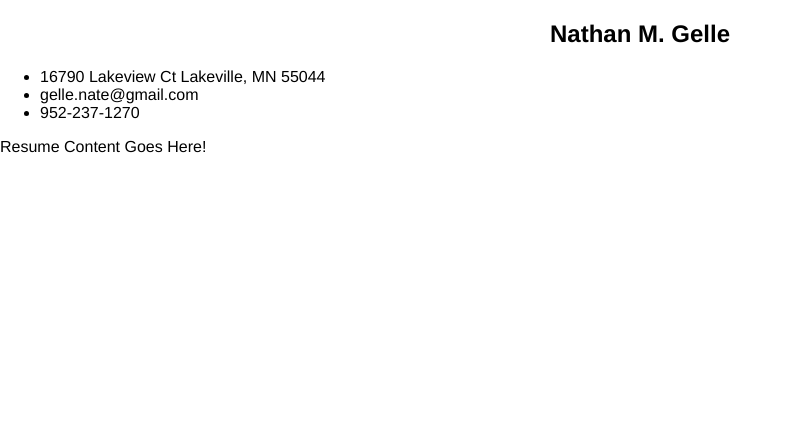
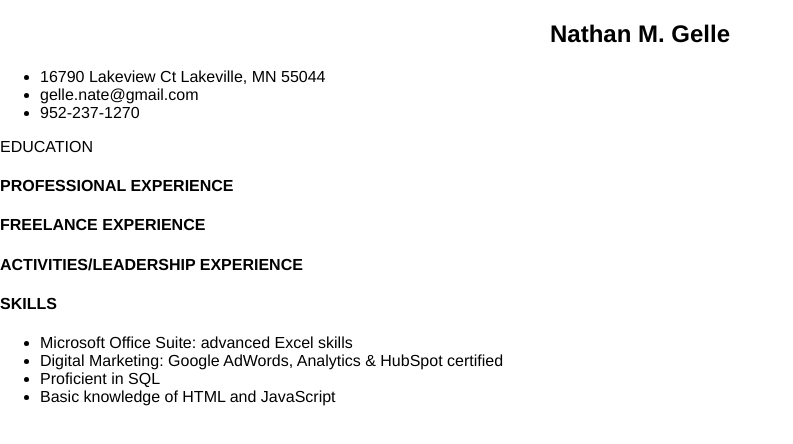
Before and after one commit to nate-gelle/resume-to-prime, a plain HTML site: page index.html in a window 1280 px wide. Shown: the whole page, without its empty margins (0-793 px from the left). Drawn offline with Linux system fonts and the light colour scheme.

Commit message:
Added Sections

```diff
--- a/index.html
+++ b/index.html
@@ -16,7 +16,16 @@
       </ul>
     </div>
     <div class="main"
-      <p>Resume Content Goes Here!</p>
+       <h4>EDUCATION</h4>
+       <h4>PROFESSIONAL EXPERIENCE</h4>
+       <h4>FREELANCE EXPERIENCE</h4>
+       <h4>ACTIVITIES/LEADERSHIP EXPERIENCE</h4>
+       <h4>SKILLS</h4>
+          <ul>
+            <li>Microsoft Office Suite: advanced Excel skills</li>
+            <li>Digital Marketing: Google AdWords, Analytics & HubSpot certified</li>
+            <li>Proficient in SQL</li>
+            <li>Basic knowledge of HTML and JavaScript</li>
     </div>
 
 
```
